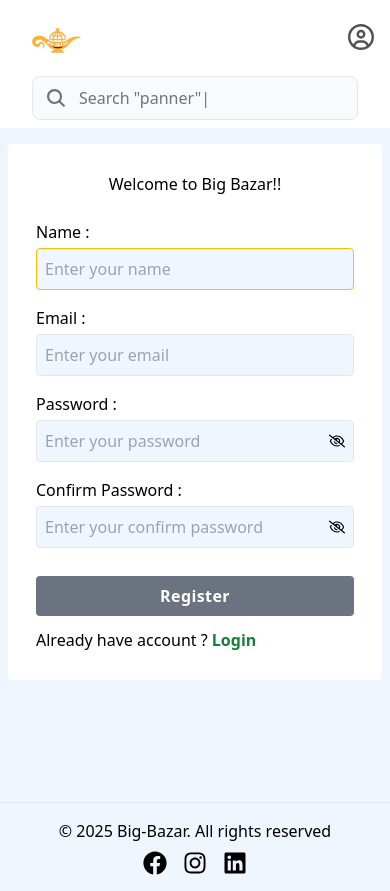
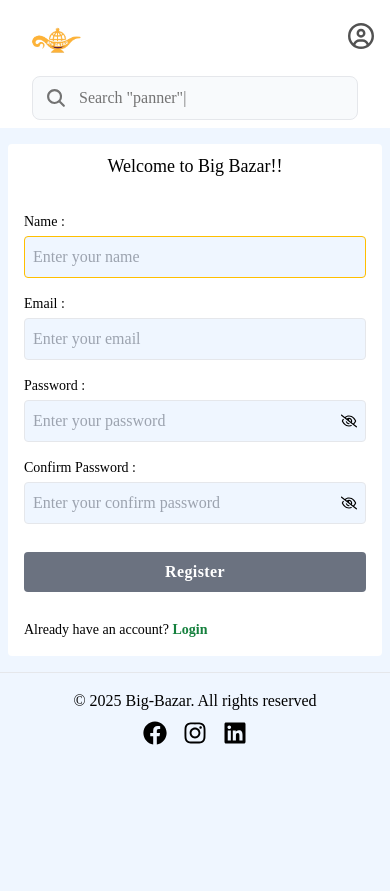
Before and after one commit to shahriar2880/big-bazar, a React (Vite) app in the folder client/: page /register in a window 390 px wide. After the commit the page ends 844 px from the top, so only its background shows below. Built offline with nearby package versions, Linux system fonts and the light colour scheme.

Commit message:
responsive register

```diff
--- a/client/src/App.jsx
+++ b/client/src/App.jsx
@@ -10,7 +10,7 @@
   return (
     <>
     <Header/>
-      <main className='h-[78vh]'>
+      <main className='h-[100%]'>
         <Outlet/>
       </main>
       <Footer/>
--- a/client/src/component/Header.jsx
+++ b/client/src/component/Header.jsx
@@ -81,7 +81,7 @@
         </div>
       )}
 
-      <div className="container mx-auto px-4 lg:hidden sm-search">
+      <div className="container sm-search mx-auto px-4 lg:hidden sm-search">
         <Search />
       </div>
     </header>
--- a/client/src/index.css
+++ b/client/src/index.css
@@ -1,18 +1,43 @@
 @tailwind base;
 @tailwind components;
 @tailwind utilities;
+@import url("https://fonts.googleapis.com/css?family=Tangerine");
 
-body{
+body {
+  font-family: "Tangerine", serif;
+  font-size: 500;
   @apply bg-blue-50;
 }
-html, header {
-    overflow-x: hidden; /* Prevent horizontal scrolling */
-    max-width: 100%; /* Ensure the width doesn't exceed the viewport */
-  }
+html,
+header {
+  overflow-x: hidden; /* Prevent horizontal scrolling */
+  max-width: 100%; /* Ensure the width doesn't exceed the viewport */
+}
 
-@media (max-width: 150px) {
+@media (max-width: 320px) {
   .flexcol {
     display: flex;
     flex-direction: column;
   }
+  form input{
+    width: auto;
+  }
+  .sm-search{
+    overflow: scroll;
+  }
+  .text-sm {
+    font-size: 0.875rem; /* 14px */
+  }
+  .text-base {
+    font-size: 1rem; /* 16px */
+  }
+  .p-2 {
+    padding: 0.5rem; /* 8px */
+  }
+  .gap-1 {
+    gap: 0.25rem; /* 4px */
+  }
+  .gap-4 {
+    gap: 1rem; /* 16px */
+  }
 }
--- a/client/src/pages/Register.jsx
+++ b/client/src/pages/Register.jsx
@@ -67,36 +67,39 @@
   };
   return (
     <section className="w-full container mx-auto px-2">
-      <div className="bg-white my-4 w-full max-w-lg mx-auto rounded p-7">
-        <p className="text-center">Welcome to Big Bazar!!</p>
-        <form className="grid gap-4 mt-6" onSubmit={handleSubmit}>
+  <div className="bg-white my-4 w-full max-w-lg mx-auto rounded flex flex-col p-2">
+    <p className="text-center text-lg sm:text-xl">Welcome to Big Bazar!!</p>
+    <form className="grid gap-4 mt-6 p-2" onSubmit={handleSubmit}>
+      {/* Name Input */}
       <div className="grid gap-1">
-            <label htmlFor="name">Name :</label>
+        <label htmlFor="name" className="text-sm sm:text-base">Name :</label>
         <input
           type="text"
           id="name"
           autoFocus
-              className="bg-blue-50 p-2 border rounded outline-none focus:border-primary-200"
+          className="bg-blue-50 p-2 border rounded outline-none focus:border-primary-200 w-full"
           name="name"
           value={data.name}
           onChange={handleChange}
           placeholder="Enter your name"
         />
       </div>
+      {/* Email Input */}
       <div className="grid gap-1">
-            <label htmlFor="email">Email :</label>
+        <label htmlFor="email" className="text-sm sm:text-base">Email :</label>
         <input
           type="email"
           id="email"
-              className="bg-blue-50 p-2 border rounded outline-none focus:border-primary-200"
+          className="bg-blue-50 p-2 border rounded outline-none focus:border-primary-200 w-full"
           name="email"
           value={data.email}
           onChange={handleChange}
           placeholder="Enter your email"
         />
       </div>
+      {/* Password Input */}
       <div className="grid gap-1">
-            <label htmlFor="password">Password :</label>
+        <label htmlFor="password" className="text-sm sm:text-base">Password :</label>
         <div className="bg-blue-50 p-2 border rounded outline-none flex items-center focus:border-primary-200">
           <input
             type={showPassword ? "text" : "password"}
@@ -115,8 +118,9 @@
           </div>
         </div>
       </div>
+      {/* Confirm Password Input */}
       <div className="grid gap-1">
-            <label htmlFor="confirmPassword">Confirm Password :</label>
+        <label htmlFor="confirmPassword" className="text-sm sm:text-base">Confirm Password :</label>
         <div className="bg-blue-50 p-2 border rounded flex items-center focus-within:border-primary-200">
           <input
             type={showConfirmPassword ? "text" : "password"}
@@ -135,17 +139,18 @@
           </div>
         </div>
       </div>
+      {/* Register Button */}
       <button
         disabled={!validedValue}
-            className={` ${
+        className={`${
           validedValue ? "bg-green-800 hover:bg-green-700" : "bg-gray-500"
-            }    text-white py-2 rounded font-semibold my-3 tracking-wide`}
+        } text-white py-2 rounded font-semibold my-3 tracking-wide w-full`}
       >
         Register
       </button>
-        </form>
-        <p>
-          Already have account ?{" "}
+      {/* Login Link */}
+      <p className="w-full text-sm sm:text-base">
+        Already have an account?{" "}
         <Link
           to={"/login"}
           className="font-semibold text-green-700 hover:text-green-800"
@@ -153,6 +158,7 @@
           Login
         </Link>
       </p>
+    </form>
   </div>
 </section>
   );
```
Lines whose indentation alone changed are shown as unchanged.
